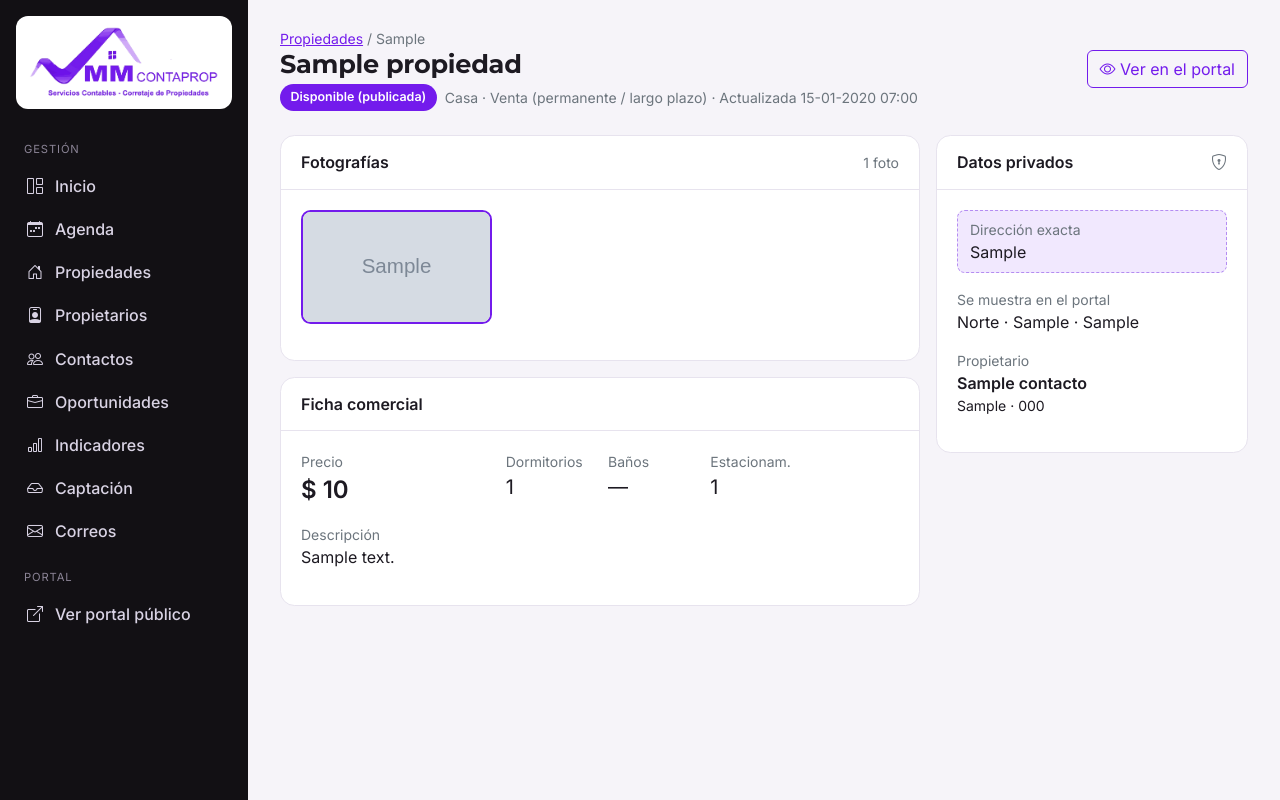
After one commit to yorbyn/prototipo-CRM_MMcontaprop, a Django app: page /crm/propiedades/1/ in a window 1280 px wide. The commit adds this page. Run offline with Django 5.2, Linux system fonts and the light colour scheme; tables that the repository leaves empty hold one stand-in row (values such as "Sample post"); grey boxes marked "Sample" are stand-in pictures; some libraries are stand-ins or nearby versions.

Commit message:
feat(propiedades): agrega lista y ficha de propiedades

```diff
--- a/core/templates/core/base_crm.html
+++ b/core/templates/core/base_crm.html
@@ -12,14 +12,16 @@
   <div class="etiqueta">Gestión</div>
   <nav class="nav flex-column">
     <a class="nav-link {% if ruta.app_name == 'core' %}activo{% endif %}" href="{% url 'core:dashboard' %}"><i class="bi bi-grid-1x2"></i> Inicio</a>
+
     <a class="nav-link" href="#"><i class="bi bi-calendar-week"></i> Agenda</a>
-    <a class="nav-link" href="#"><i class="bi bi-house-door"></i> Propiedades</a>
+    <a class="nav-link" {% if ruta.app_name == 'propiedades' %}activo{% endif %} href="{% url 'propiedades:lista-propiedad' %}"><i class="bi bi-house-door"></i> Propiedades</a>
     <a class="nav-link" href="#"><i class="bi bi-person-badge"></i> Propietarios</a>
     <a class="nav-link" href="#"><i class="bi bi-people"></i> Contactos</a>
     <a class="nav-link" href="#"><i class="bi bi-briefcase"></i> Oportunidades</a>
     <a class="nav-link" href="#"><i class="bi bi-bar-chart"></i> Indicadores</a>
     <a class="nav-link" href="#"><i class="bi bi-inbox"></i> Captación</a>
     <a class="nav-link" href="#"><i class="bi bi-envelope"></i> Correos</a>
+
   </nav>
   <div class="etiqueta">Portal</div>
   <nav class="nav flex-column">
--- /dev/null
+++ b/propiedades/templates/propiedades/detalle_propiedad.html
@@ -0,0 +1,62 @@
+{% extends "core/base_crm.html" %}
+{% load formato %}
+{% block titulo_crm %}{{ propiedad.codigo }}{% endblock %}
+{% block contenido %}
+<div class="crm-encabezado">
+  <div>
+    <div class="small text-secondary"><a href="{% url 'propiedades:lista' %}">Propiedades</a> / {{ propiedad.codigo }}</div>
+    <h1>{{ propiedad.titulo }}</h1>
+    <div class="mt-1 d-flex gap-2 align-items-center flex-wrap">
+      <span class="estado estado-{{ propiedad.estado }}">{{ propiedad.get_estado_display }}</span>
+      <span class="small text-secondary">{{ propiedad.get_tipo_display }} · {{ propiedad.get_operacion_display }}{% if propiedad.modalidad_arriendo %} ({{ propiedad.get_modalidad_arriendo_display|lower }}){% endif %} · Actualizada {{ propiedad.actualizado|date:"d-m-Y H:i" }}</span>
+    </div>
+  </div>
+  <div class="d-flex gap-2">
+    {% if propiedad.publicada %}<a href="{% url 'portal:ficha' propiedad.codigo %}" target="_blank" rel="noopener" class="btn btn-outline-primary"><i class="bi bi-eye"></i> Ver en el portal</a>{% endif %}
+  </div>
+</div>
+
+<div class="row g-3">
+  <div class="col-xl-8">
+    <div class="tarjeta mb-3" id="fotos"><div class="tarjeta-titulo">Fotografías <span class="small fw-normal text-secondary">{{ fotos|length }} foto{{ fotos|length|pluralize }}</span></div>
+      <div class="tarjeta-cuerpo">
+        {% if fotos %}
+        <div class="galeria-crm mb-3">
+          {% for f in fotos %}
+            <div class="foto {% if f.es_principal %}principal{% endif %}">
+              <img src="{{ f.imagen.url }}" alt="Foto {{ forloop.counter }}">
+            </div>
+          {% endfor %}
+        </div>
+        {% else %}<p class="text-secondary small mb-0">Sin fotografías.</p>{% endif %}
+      </div>
+    </div>
+
+    <div class="tarjeta mb-3"><div class="tarjeta-titulo">Ficha comercial</div>
+      <div class="tarjeta-cuerpo">
+        <div class="row g-3 mb-3">
+          <div class="col-sm-4"><div class="small text-secondary">Precio</div><div class="fs-4 fw-bold">{{ propiedad.precio|precio:propiedad.moneda }}</div></div>
+          <div class="col-4 col-sm-2"><div class="small text-secondary">Dormitorios</div><div class="fs-5">{{ propiedad.dormitorios|default:"—" }}</div></div>
+          <div class="col-4 col-sm-2"><div class="small text-secondary">Baños</div><div class="fs-5">{{ propiedad.banos|default:"—" }}</div></div>
+          <div class="col-4 col-sm-2"><div class="small text-secondary">Estacionam.</div><div class="fs-5">{{ propiedad.estacionamientos|default:"—" }}</div></div>
+        </div>
+        <div class="small text-secondary">Descripción</div>
+        <p>{{ propiedad.descripcion|linebreaksbr|default:"Sin descripción." }}</p>
+      </div>
+    </div>
+  </div>
+
+  <div class="col-xl-4">
+    <div class="tarjeta mb-3"><div class="tarjeta-titulo">Datos privados <i class="bi bi-shield-lock text-secondary"></i></div>
+      <div class="tarjeta-cuerpo">
+        <div class="dato-privado mb-3"><div class="small text-secondary">Dirección exacta</div>{{ propiedad.direccion_exacta }}</div>
+        <div class="small text-secondary">Se muestra en el portal</div>
+        <div class="mb-3">{{ propiedad.get_zona_display }} · {{ propiedad.comuna }}{% if propiedad.sector_publico %} · {{ propiedad.sector_publico }}{% endif %}</div>
+        <div class="small text-secondary">Propietario</div>
+        <div class="mb-3 fw-semibold">{{ propiedad.propietario }}
+          <div class="small fw-normal">{{ propiedad.propietario.rut|rut }}{% if propiedad.propietario.telefono %} · {{ propiedad.propietario.telefono }}{% endif %}</div></div>
+      </div>
+    </div>
+  </div>
+</div>
+{% endblock %}
--- a/propiedades/urls.py
+++ b/propiedades/urls.py
@@ -1,5 +1,10 @@
 from django.urls import path
 
+from . import views
+
+app_name = "propiedades"
+
 urlpatterns = [
-    # peschke seba mike aqui van las urls de la app
+    path("", views.lista_propiedad, name="lista-propiedad"),
+    path("<int:pk>/", views.detalle_propiedad, name="detalle-propiedad"),
 ]
--- a/propiedades/views.py
+++ b/propiedades/views.py
@@ -1,3 +1,16 @@
-from django.shortcuts import render
+from django.shortcuts import get_object_or_404, render
 
+from .models import Propiedad
 # Create your views here.
+
+def lista_propiedad(request):
+    propiedades = Propiedad.objects.select_related("propietario")
+    return render(request, "propiedades/lista_propiedad.html", {
+        "propiedades": propiedades, "total": propiedades.count(),
+    })
+
+def detalle_propiedad(request, pk):
+    propiedad = get_object_or_404(Propiedad, pk=pk)
+    return render(request, "propiedades/detalle_propiedad.html", {
+        "propiedad": propiedad, "fotos": propiedad.fotos.all(),
+    })
```
Also changed, not shown: propiedades/templates/propiedades/lista_propiedad.html (added, +32 -0 lines).
